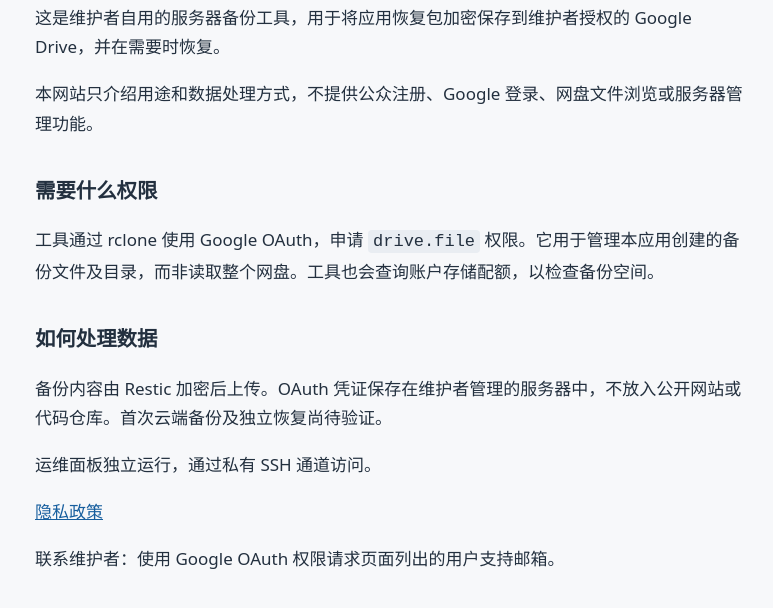
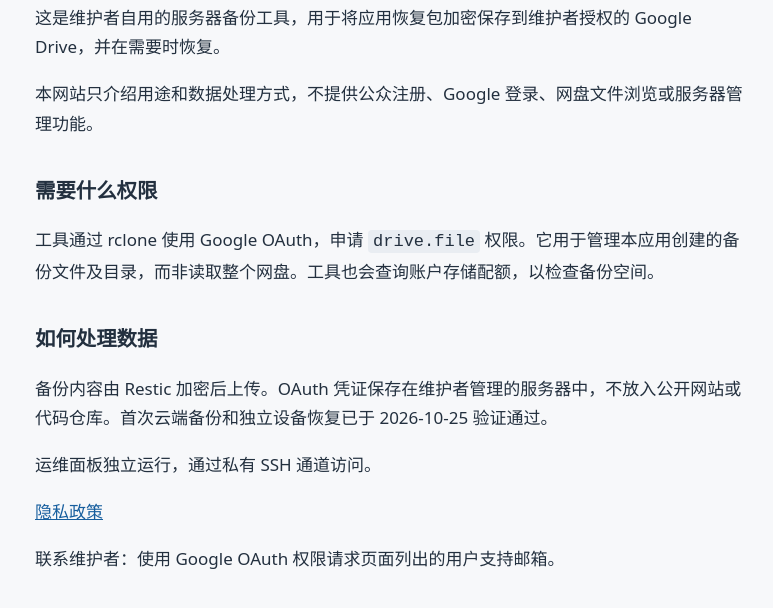
Before and after one commit to Ericjiang2/jgw-backup-info, a plain HTML site: page index.html in a window 1280 px wide. Shown: the part 208-816 px from the top of the page, without its empty margins (245-1018 px from the left). Drawn offline with Linux system fonts and the light colour scheme.

Commit message:
docs: record verified encrypted backup and independent recovery

```diff
--- a/index.html
+++ b/index.html
@@ -12,7 +12,7 @@
 <h2>需要什么权限</h2>
 <p>工具通过 rclone 使用 Google OAuth，申请 <code>drive.file</code> 权限。它用于管理本应用创建的备份文件及目录，而非读取整个网盘。工具也会查询账户存储配额，以检查备份空间。</p>
 <h2>如何处理数据</h2>
-<p>备份内容由 Restic 加密后上传。OAuth 凭证保存在维护者管理的服务器中，不放入公开网站或代码仓库。首次云端备份及独立恢复尚待验证。</p>
+<p>备份内容由 Restic 加密后上传。OAuth 凭证保存在维护者管理的服务器中，不放入公开网站或代码仓库。首次云端备份和独立设备恢复已于 2026-10-25 验证通过。</p>
 <p>运维面板独立运行，通过私有 SSH 通道访问。</p>
 <p><a href="privacy.html">隐私政策</a></p>
 <p>联系维护者：使用 Google OAuth 权限请求页面列出的用户支持邮箱。</p>
```
